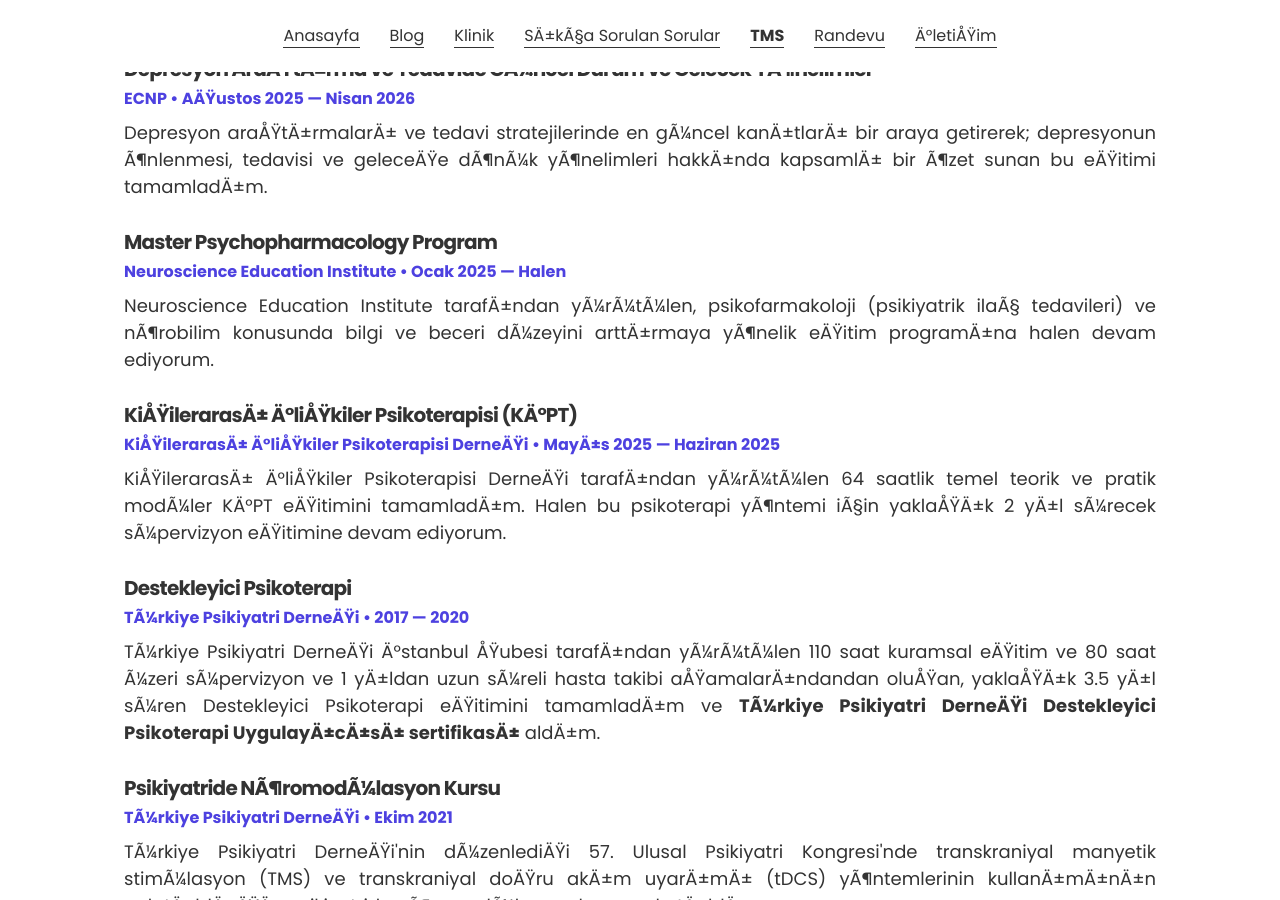
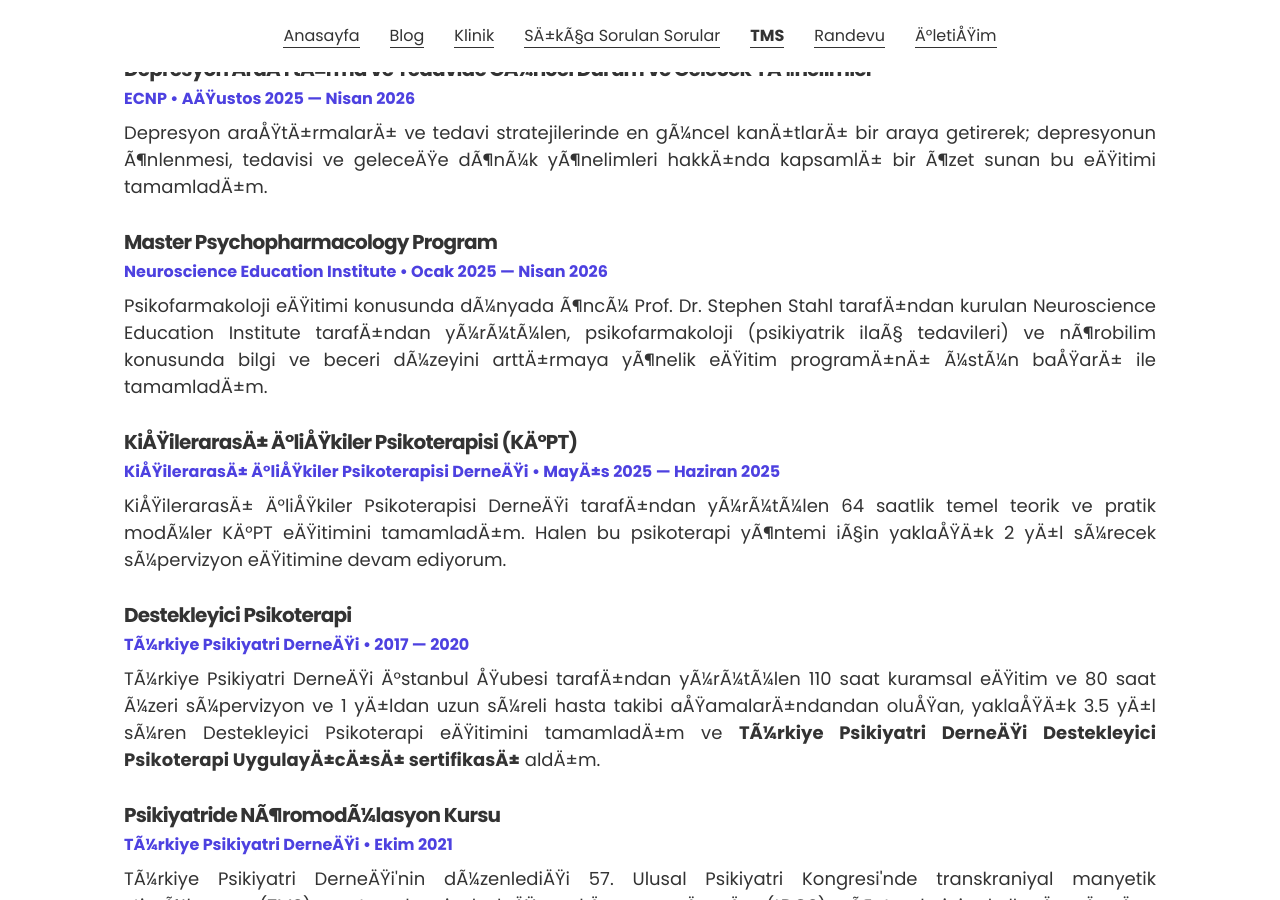
Before and after one commit to ibucgun/ibucgun.github.io, a Jekyll site: the page built from index.html, in a window 1280 px wide and 900 px high, scrolled down 3148 px. Built offline with Jekyll 4.4.1, drawn with Linux system fonts in a browser that asks for light colours.

Commit message:
Update aldigiegitimler.yml

```diff
--- a/_data/aldigiegitimler.yml
+++ b/_data/aldigiegitimler.yml
@@ -25,9 +25,9 @@
 # NEI Master Psychopharmacology
 - project: Master Psychopharmacology Program
   role: Neuroscience Education Institute
-  duration: Ocak 2025 &mdash; Halen
+  duration: Ocak 2025 &mdash; Nisan 2026
   # url: "#"
-  description: Neuroscience Education Institute tarafından yürütülen, psikofarmakoloji (psikiyatrik ilaç tedavileri) ve nörobilim konusunda bilgi ve beceri düzeyini arttırmaya yönelik eğitim programına halen devam ediyorum.
+  description: Psikofarmakoloji eğitimi konusunda dünyada öncü Prof. Dr. Stephen Stahl tarafından kurulan Neuroscience Education Institute tarafından yürütülen, psikofarmakoloji (psikiyatrik ilaç tedavileri) ve nörobilim konusunda bilgi ve beceri düzeyini arttırmaya yönelik eğitim programını üstün başarı ile tamamladım.
 
 # KİPT
 - project: Kişilerarası İlişkiler Psikoterapisi (KİPT)
```
